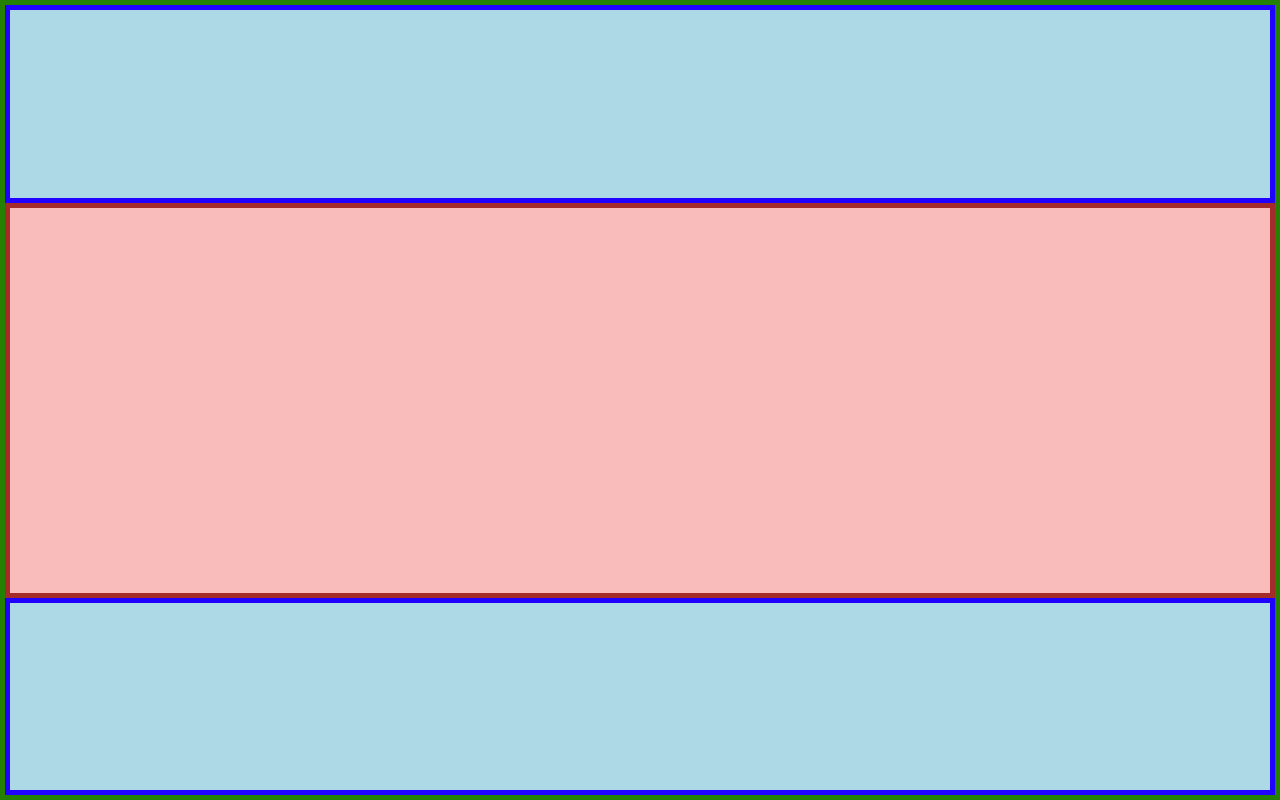
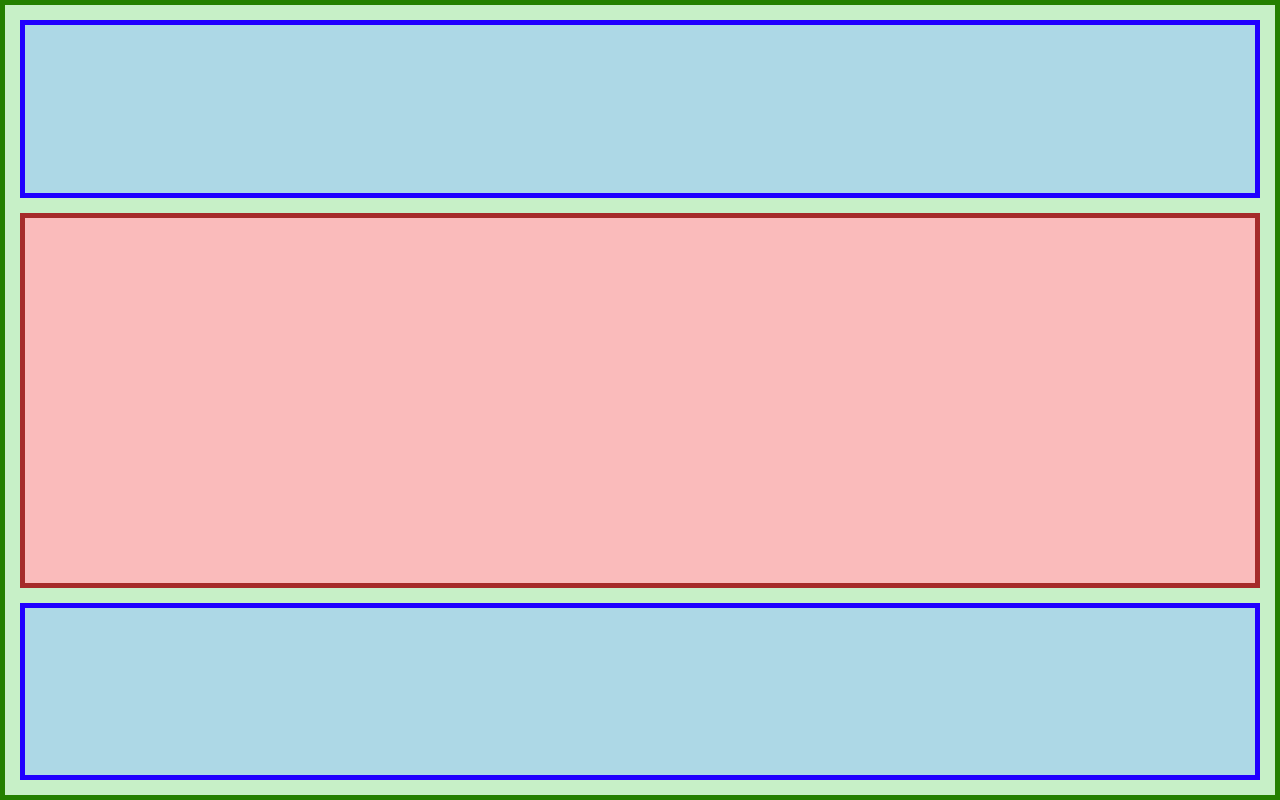
Before and after one commit to Sivnerof/Odin-Project, a plain HTML site: page Front-End/Practice-Exercises/flexbox-1.html in a window 1280 px wide. Drawn offline with Linux system fonts and the light colour scheme.

Commit message:
Fixed issue with boxes breaking out of container

```diff
--- a/Front-End/Practice-Exercises/flexbox-1.css
+++ b/Front-End/Practice-Exercises/flexbox-1.css
@@ -10,14 +10,20 @@
     border: 5px solid #238000;
 }
 
+/* Height is 50% - 20px. 15px to make up for the margin, and 5px to make up for the border. */
 .main {
-    height: 50%;
+    height: calc(50% - 20px);
     background-color: #fabbbb;
     border: 5px solid #a52b2a;
 }
 
+/* Height is 25% - 20px. 15px to make up for the margin, and 5px to make up for the border. */
 .header, .footer {
-    height: 25%;
+    height: calc(25% - 20px);
     background-color: #add8e6;
     border: 5px solid #2000ff;
 }
+
+.container > * {
+    margin: 15px;
+}
```
